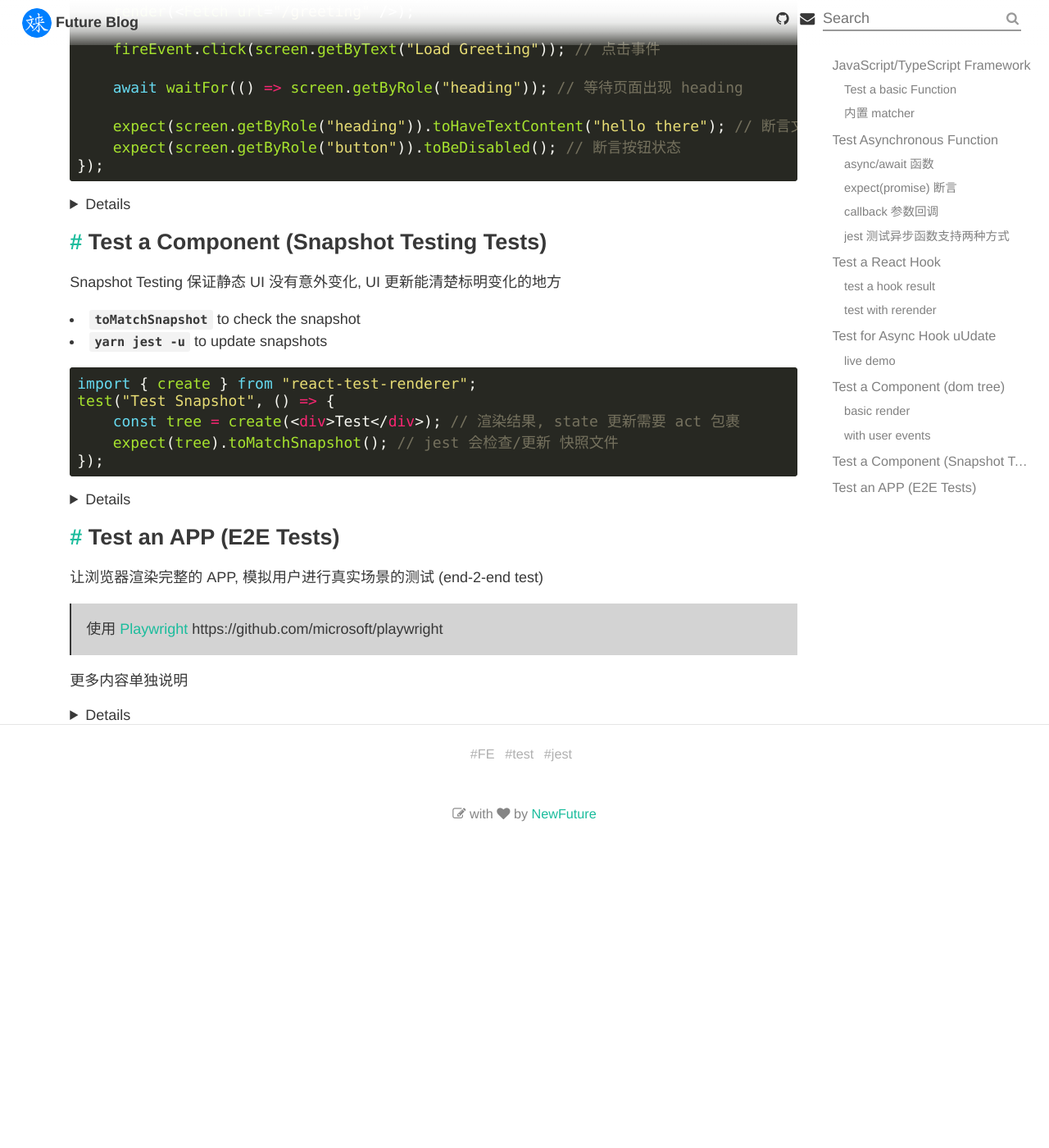
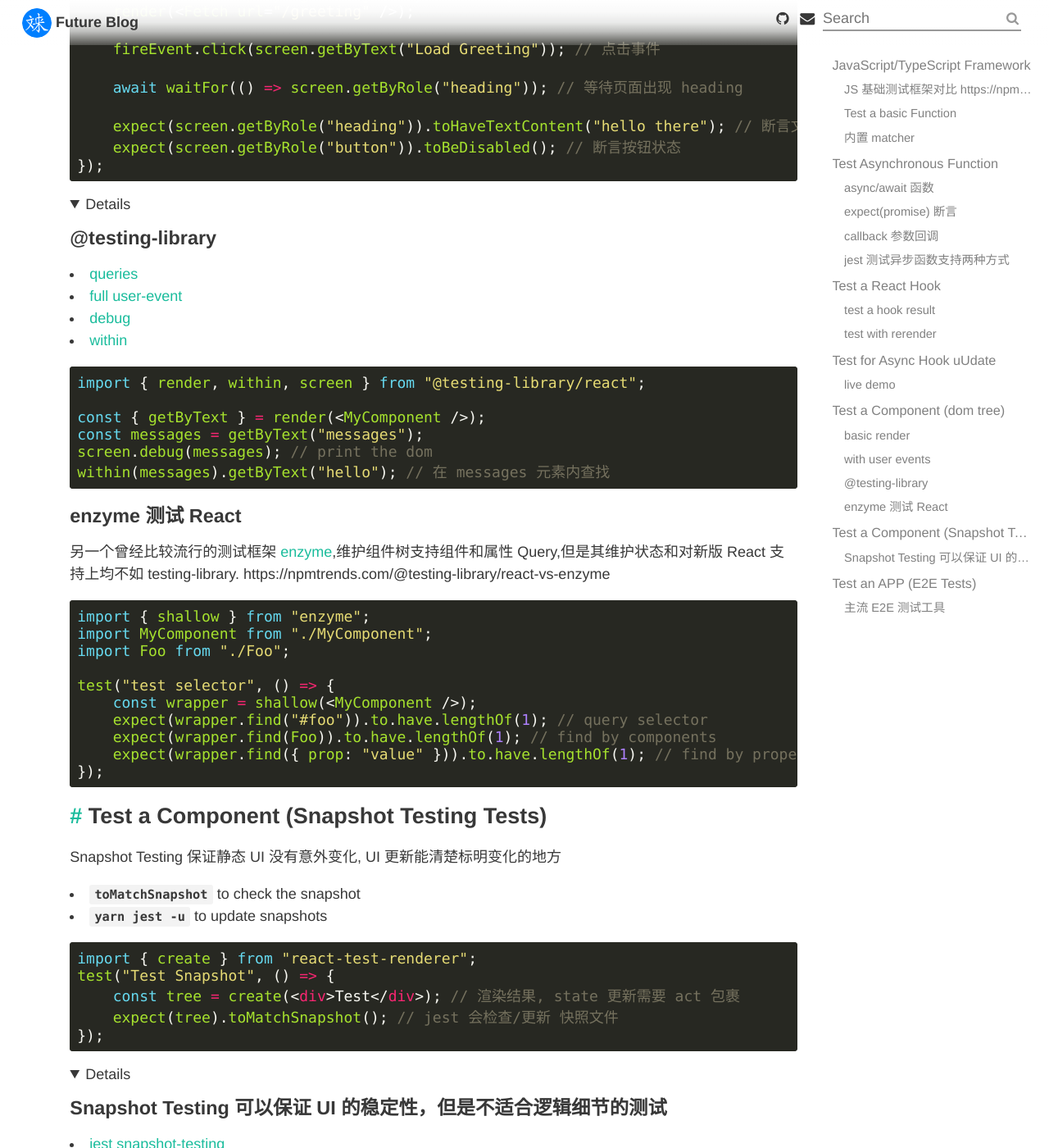
Before and after one commit to NewFuture/blog, a Jekyll site: the page built from _posts/2022-08-25-how-to-write-tests.md, in a window 1280 px wide and 1400 px high, scrolled down 6708 px. Shown: the whole window at 82% size. Built offline with Jekyll 4.4.1, drawn with Linux system fonts in a browser that asks for light colours; before the commit the page ends 7738 px from its top, so only the background shows below that; some of the changed text lies outside the part shown.

Commit message:
block render

````diff
--- a/_posts/2022-08-25-how-to-write-tests.md
+++ b/_posts/2022-08-25-how-to-write-tests.md
@@ -15,7 +15,7 @@ tags:
 1. **用 jest <https://github.com/facebook/jest>**
 2. `yarn jest` 运行所有测试
 
-<details>
+<details markdown="block">
 
 ### JS 基础测试框架对比 https://npmtrends.com/jasmine-vs-jest-vs-mocha
 
@@ -328,7 +328,7 @@ test("loads and displays greeting", async () => {
 });
 ```
 
-<details>
+<details markdown="block" open>
 
 ### @testing-library
 
@@ -381,7 +381,7 @@ test("Test Snapshot", () => {
 });
 ```
 
-<details>
+<details open markdown="block">
 
 ### Snapshot Testing 可以保证 UI 的稳定性，但是不适合逻辑细节的测试
 
@@ -401,7 +401,7 @@ test("Test Snapshot", () => {
 
 更多内容单独说明
 
-<details>
+<details markdown="block">
 
 ### 主流 E2E 测试工具
 
````
